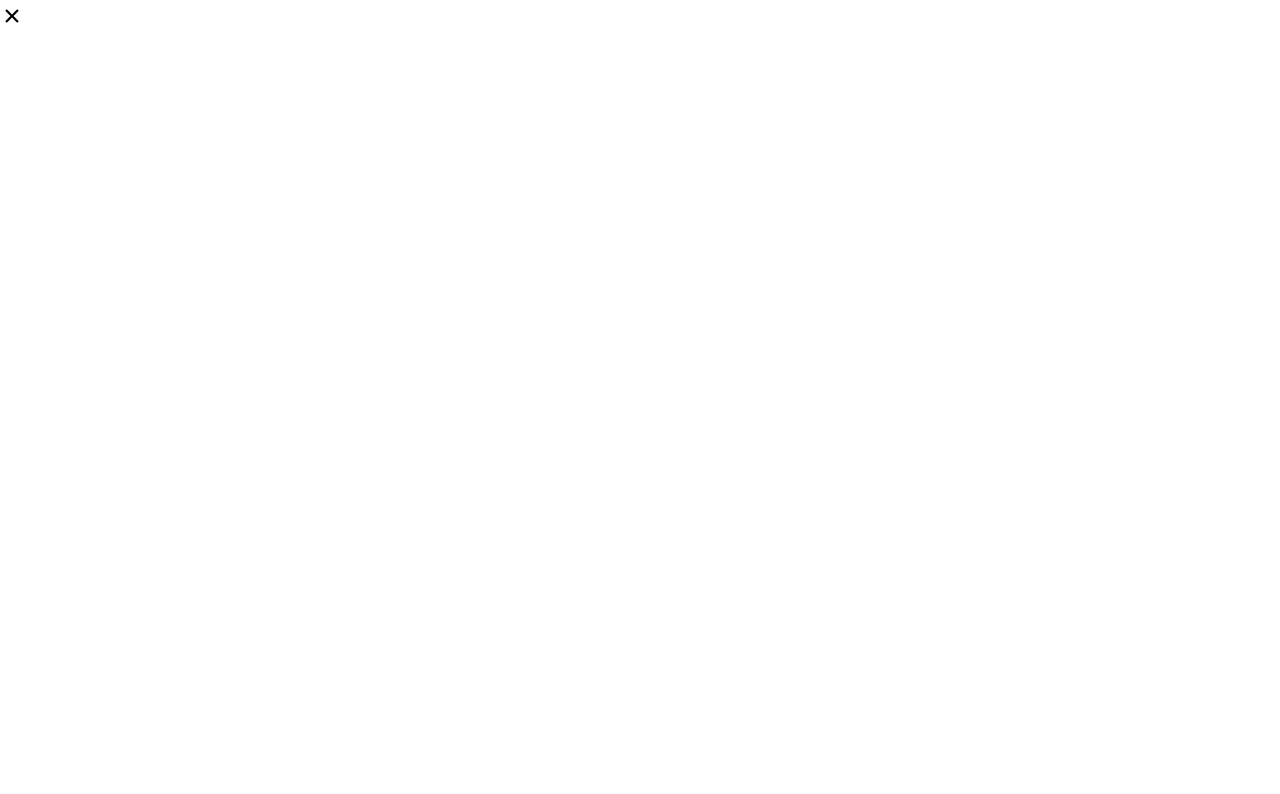
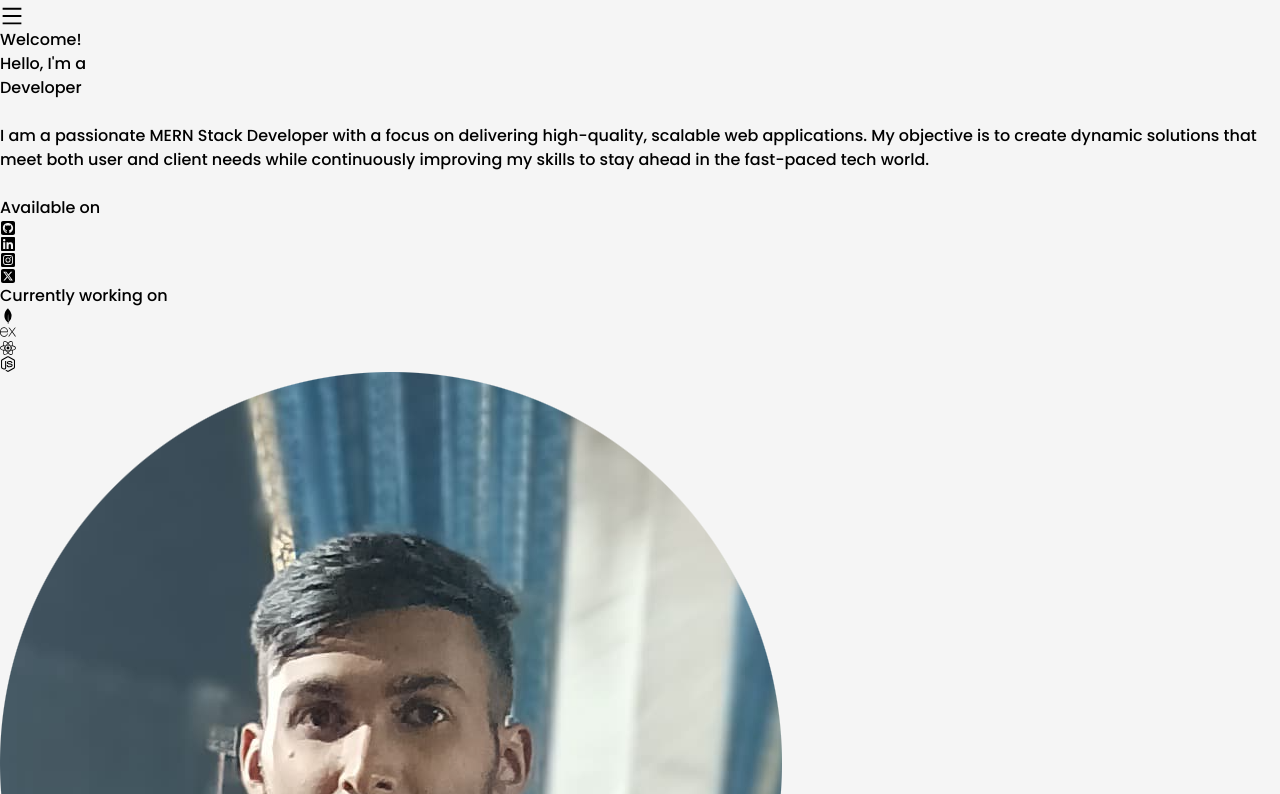
Before and after one commit to akash-srivastav02/myPortfolio, a React (Vite) app: page / in a window 1280 px wide. Shown: the part 946-1740 px from the top of the page. Before the commit the page ends 974 px from the top, so only its background shows below. Built offline with nearby package versions, Linux system fonts and the light colour scheme.

Commit message:
Updated Navbar and completed Home Section and added About section

```diff
--- a/package.json
+++ b/package.json
@@ -12,7 +12,8 @@
   "dependencies": {
     "react": "^18.3.1",
     "react-dom": "^18.3.1",
-    "react-icons": "^5.4.0"
+    "react-icons": "^5.4.0",
+    "react-typed": "^2.0.12"
   },
   "devDependencies": {
     "@eslint/js": "^9.17.0",
--- a/src/App.jsx
+++ b/src/App.jsx
@@ -1,10 +1,14 @@
 import React from "react";
 import Navbar from "./components/navbar";
+import Home from "./components/Home";
+import About from "./components/About";
 
 function App() {
   return (
     <>
     <Navbar/>
+    <Home/>
+    <About/>
     </>
   )
 }
--- /dev/null
+++ b/src/components/About.jsx
@@ -0,0 +1,14 @@
+import React from 'react'
+
+function About() {
+  return (
+    <div className="max-w-screen-2xl container mx-auto px-4 md:px-20 my-16">
+        <h1 className="text-3xl font-bold mb-5">About</h1>
+        <p>
+            I am Akash Srivastav, a dedicated freelance MERN Stack Developer with hands-on experience in MongoDB, Express.js, React.js, Node.js, and Tailwind CSS. With a strong foundation in SQL, I specialize in developing full-stack applications that provide seamless user experiences and efficient back-end operations. I am always eager to embrace new challenges, learn new technologies, and contribute to exciting projects.
+        </p>
+    </div>
+  )
+}
+
+export default About;
--- /dev/null
+++ b/src/components/Home.jsx
@@ -0,0 +1,78 @@
+import React from 'react'
+import pic from "../../public/profile.png";
+
+import { FaInstagramSquare } from "react-icons/fa";
+import { FaLinkedin } from "react-icons/fa";
+import { FaSquareGithub } from "react-icons/fa6";
+import { FaSquareXTwitter } from "react-icons/fa6";
+
+import { SiMongodb } from "react-icons/si";
+import { SiExpress } from "react-icons/si";
+import { FaReact } from "react-icons/fa";
+import { FaNodeJs } from "react-icons/fa";
+
+import { ReactTyped } from "react-typed";
+
+function Home() {
+  return (
+    <>
+    <div className="max-w-screen-2xl container mx-auto px-4 md:px-20 my-20">
+       <div className="flex flex-col md:flex-row">
+          <div className="md:w-1/2 mt-12 md:mt-24 space-y-2 order-2 md:order-1">
+            <span className="tetx-xl">Welcome!</span>
+            <div className="flex space-x-1 text-2xl md:text-4xl">
+               <h1>Hello, I'm a</h1>
+               {/* Loop text */}
+               <ReactTyped
+                    className="text-red-700 font-bold"
+                    strings={["Developer", "Coder", "Programmer"]}
+                    typeSpeed={40}
+                    backSpeed={50}
+                    loop={true} />
+            </div>
+            <br />
+            <p className="text-sm md:text-md text-justify">
+                I am a passionate MERN Stack Developer with a focus on delivering high-quality, scalable web applications. My objective is to create dynamic solutions that meet both user and client needs while continuously improving my skills to stay ahead in the fast-paced tech world.
+            </p>
+            <br />
+            { /* social media icons*/}
+           <div className="flex flex-col md:flex-row items-center justify-between space-y-6 md:space-y-0">
+            <div className="space-y-2">
+               <h1 className="font-bold text-center">Available on</h1>
+               <ul className="flex space-x-5">
+                  <li>
+                    <a href="https://github.com/akash-srivastav02" target="_blank"><FaSquareGithub className="text-2xl cursor-pointer"/></a>
+                  </li>
+                  <li>
+                    <a href="https://www.linkedin.com/in/akash-srivastav02/" target="_blank"><FaLinkedin className="text-2xl cursor-pointer"/></a>
+                  </li>
+                  <li>
+                    <a href="https://www.instagram.com/codesskyy/" target="_blank"><FaInstagramSquare className="text-2xl cursor-pointer" /></a>
+                  </li>
+                  <li>
+                    <a href="https://x.com/sky_srivastav" target="_blank"><FaSquareXTwitter className="text-2xl cursor-pointer"/></a>
+                  </li>
+               </ul>
+            </div>
+            <div className="space-y-2">
+               <h1 className="font-bold text-center">Currently working on</h1>
+               <div className="flex space-x-5">
+                <SiMongodb className="text-2xl md:text-3xl hover:scale-110 duration-200 rounded-full border-[2px] cursor-pointer"/>
+                <SiExpress className="text-2xl md:text-3xl hover:scale-110 duration-200 rounded-full border-[2px] cursor-pointer"/>
+                <FaReact className="text-2xl md:text-3xl hover:scale-110 duration-200 rounded-full border-[2px] cursor-pointer"/>
+                <FaNodeJs className="text-2xl md:text-3xl hover:scale-110 duration-200 rounded-full border-[2px] cursor-pointer"/>
+               </div>
+            </div>
+           </div>
+          </div>
+          <div className="md:w-1/2 md:ml-48 md:mt-20 mt-8 order-1">
+            <img src={pic} className="rounded-full md:w-[450px] md:h-[450px]" alt="" />
+          </div>
+       </div>
+    </div>
+    <hr />
+    </>
+  )
+}
+
+export default Home;
--- a/src/components/Navbar.jsx
+++ b/src/components/Navbar.jsx
@@ -29,7 +29,7 @@ function Navbar() {
   ]
   return (
     <>
-    <div className="max-w-screen-2xl container mx-auto px-4 h-16 md:px-20 shadow-md fixed top-0 left-0 right-0">
+    <div className="max-w-screen-2xl container mx-auto px-4 h-16 md:px-20 shadow-md fixed top-0 left-0 right-0 z-50 bg-gray-300">
       <div className="flex justify-between items-center h-16">
         <div className="flex space-x-2">
           <img src={pic} className="h-12 w-12 rounded-full" alt="" />
@@ -45,7 +45,7 @@ function Navbar() {
               ))
             }
           </ul>
-          <div onClick={() => setMenu(!menu)} className="md:hidden">{menu?<AiOutlineMenu size={24}/>:<IoCloseSharp size={24}/>}</div>
+          <div onClick={() => setMenu(!menu)} className="md:hidden">{menu?<IoCloseSharp size={24}/>:<AiOutlineMenu size={24}/>}</div>
         </div>
       </div>
       {/* mobile navbar */}
--- a/src/index.css
+++ b/src/index.css
@@ -4,5 +4,6 @@
 @tailwind utilities;
 
 body {
+    background-color: #F5F5F5;
     font-family: 'Poppins', sans-serif;
 }
```
Also changed, not shown: 1 other file (tests, documents, lock files or other folders).
